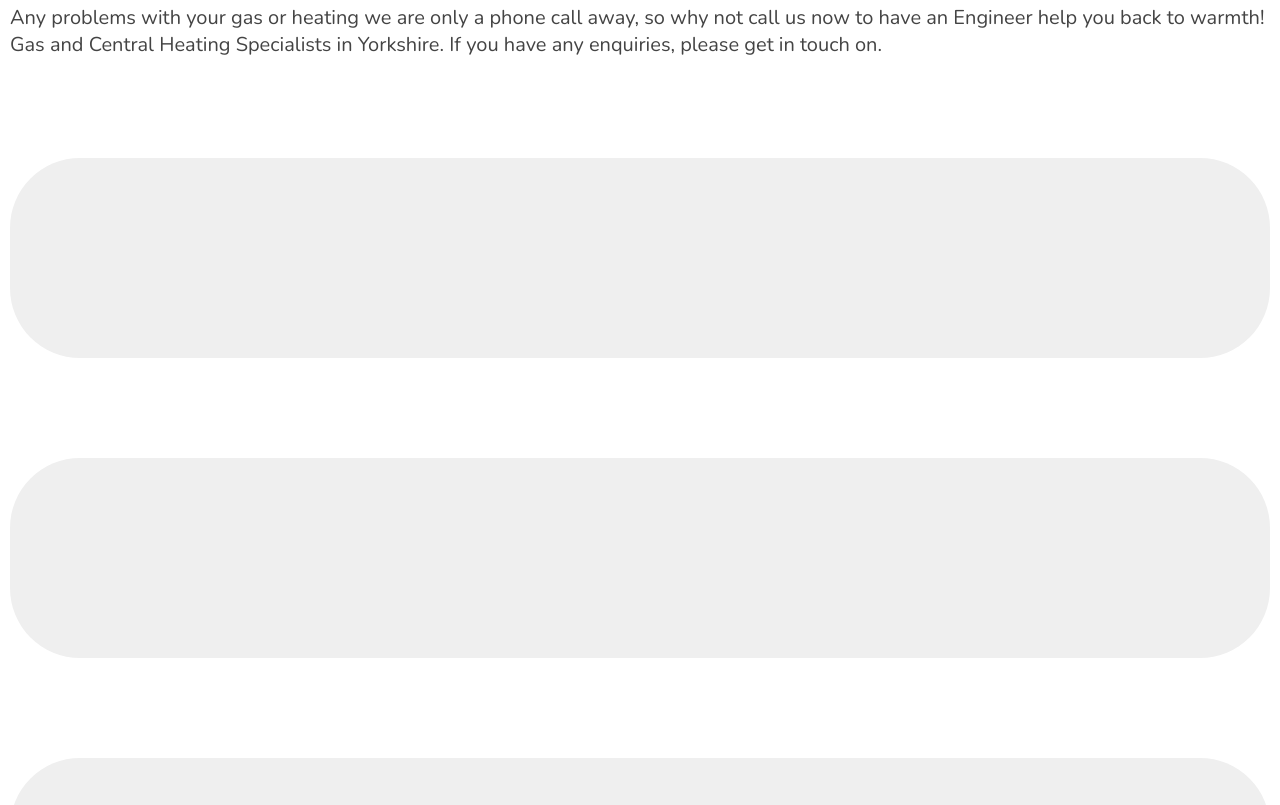
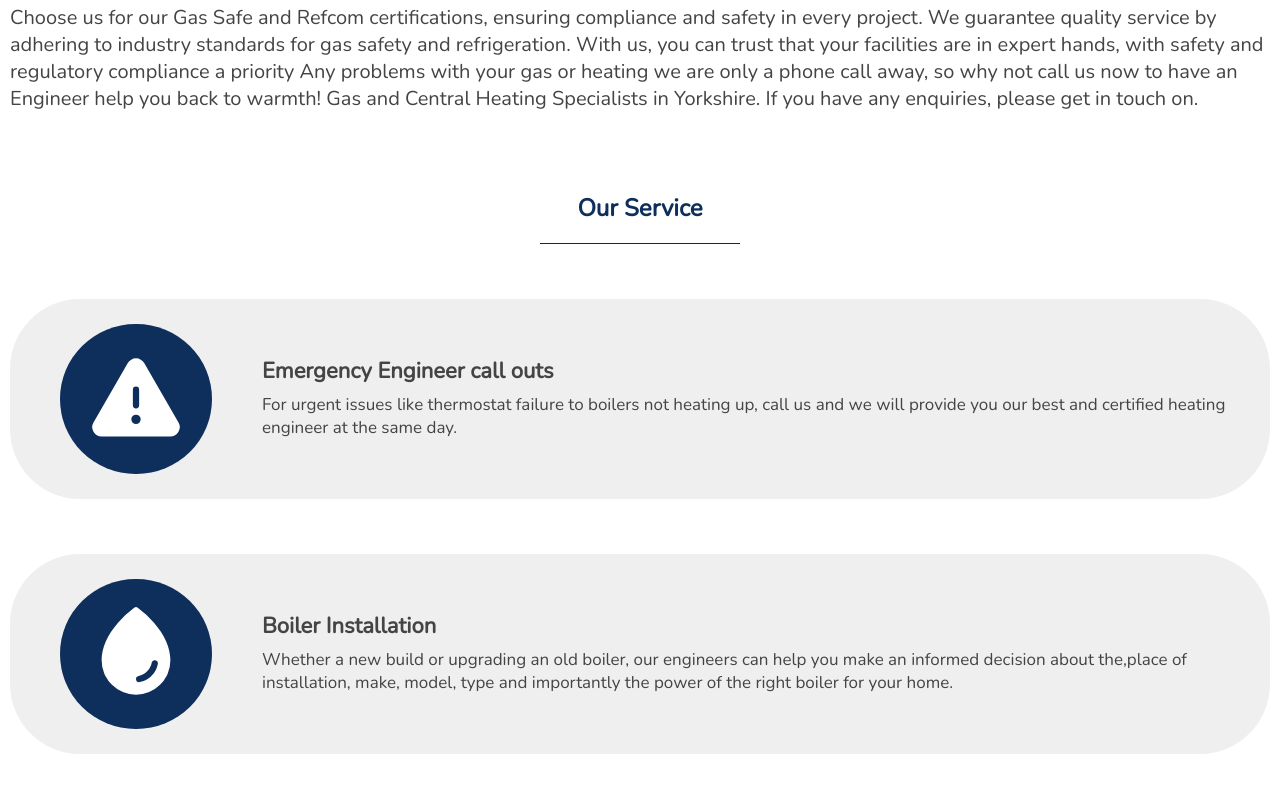
Before and after one commit to Iza-Soft/SDGas.Platform.UI, a React (Create React App) app: page /home in a window 1280 px wide. Shown: the part 340-1145 px from the top of the page. Built offline with nearby package versions, Linux system fonts and the light colour scheme.

Commit message:
Creating home page, adding cards

```diff
--- a/src/components/footer/style.module.css
+++ b/src/components/footer/style.module.css
@@ -1,5 +1,5 @@
 .footer {
-  /* position: absolute; */
+  position: relative;
   bottom: 0;
   background: #203568;
   color: #fff;
--- a/src/components/workspace/workspace-home/style.module.css
+++ b/src/components/workspace/workspace-home/style.module.css
@@ -22,3 +22,79 @@ div.container > .wrapper {
     gap: 20px;
   }
 }
+
+.card {
+  display: flex;
+  width: 100%;
+  margin-top: 55px;
+}
+
+.card > .head {
+  width: 20%;
+  height: 200px;
+  background-color: #efefef;
+  border-radius: 70px 0px 0px 70px;
+  position: relative;
+
+  .wrapper {
+    width: 60%;
+    height: 75%;
+    border-radius: 50%;
+    position: absolute;
+    top: 0;
+    bottom: 0;
+    left: 0;
+    right: 0;
+    margin: auto;
+    background-color: #0e2e5c;
+
+    .icon {
+      position: absolute;
+      top: 0;
+      bottom: 0;
+      left: 0;
+      right: 0;
+      margin: auto;
+    }
+  }
+}
+
+.card > .body {
+  width: 80%;
+  height: 200px;
+  background-color: #efefef;
+  border-radius: 0px 70px 70px 0px;
+  position: relative;
+
+  .wrapper {
+    height: 50%;
+    position: absolute;
+    top: 0;
+    bottom: 0;
+    left: 0;
+    right: 0;
+    margin: auto;
+
+    .title {
+      -webkit-font-smoothing: antialiased;
+      text-rendering: optimizelegibility;
+      font-size: 22px;
+      line-height: 2em;
+      font-weight: 800;
+    }
+
+    .content {
+      -webkit-font-smoothing: antialiased;
+      text-rendering: optimizelegibility;
+      font-size: 17px;
+      padding-right: 10px;
+    }
+  }
+}
+
+.heading {
+  color: #0e2e5c;
+  width: 200px;
+  text-align: center;
+  margin: auto;
+}
--- a/src/components/workspace/workspace-home/workspace-home.tsx
+++ b/src/components/workspace/workspace-home/workspace-home.tsx
@@ -1,108 +1,91 @@
 import React from "react";
 import style from "./style.module.css";
 import { Divider } from "@mui/material";
+import { PiWarningFill, PiDropFill } from "react-icons/pi";
+import { GiAutoRepair } from "react-icons/gi";
+import { FaPhoneAlt } from "react-icons/fa";
 
 const WorkspaceHome = (): React.JSX.Element => {
   return (
     <div className={style.container}>
       <div className={style.wrapper}>
-        <div style={{ border: "0px solid black", width: "100%" }}>
-          <div style={{ width: "100%" }}>
-            <div
-              style={{
-                border: "0px solid black",
-                color: "#0E2E5C",
-                width: "200px",
-                textAlign: "center",
-                margin: "auto",
-              }}
-            >
+        <div className="row">
+          <div className="row">
+            <div className={style.heading}>
               <h2>Why Us</h2>
               <Divider color="#0E2E5C" />
             </div>
-            <div className="textarea" style={{ paddingTop: "20px" }}>
+            <div className="textarea pt-20">
               <p>
-                Any problems with your gas or heating we are only a phone call
-                away, so why not call us now to have an Engineer help you back
-                to warmth! Gas and Central Heating Specialists in Yorkshire. If
-                you have any enquiries, please get in touch on.
+                Choose us for our Gas Safe and Refcom certifications, ensuring
+                compliance and safety in every project. We guarantee quality
+                service by adhering to industry standards for gas safety and
+                refrigeration. With us, you can trust that your facilities are
+                in expert hands, with safety and regulatory compliance a
+                priority Any problems with your gas or heating we are only a
+                phone call away, so why not call us now to have an Engineer help
+                you back to warmth! Gas and Central Heating Specialists in
+                Yorkshire. If you have any enquiries, please get in touch on.
               </p>
             </div>
           </div>
-          <div
-            style={{
-              display: "flex",
-              width: "100%",
-              border: "0px solid black",
-              marginTop: "100px",
-            }}
-          >
-            <div
-              style={{
-                width: "20%",
-                height: "200px",
-                backgroundColor: "#EFEFEF",
-                borderRadius: "70px 0px 0px 70px",
-              }}
-            ></div>
-            <div
-              style={{
-                width: "80%",
-                height: "200px",
-                backgroundColor: "#EFEFEF",
-                borderRadius: "0px 70px 70px 0px",
-              }}
-            ></div>
+          <div className="row">
+            <div className={`${style.heading} pt-40`}>
+              <h2>Our Service</h2>
+              <Divider color="#0E2E5C" />
+            </div>
           </div>
-          <div
-            style={{
-              display: "flex",
-              width: "100%",
-              border: "0px solid black",
-              marginTop: "100px",
-            }}
-          >
-            <div
-              style={{
-                width: "20%",
-                height: "200px",
-                backgroundColor: "#EFEFEF",
-                borderRadius: "70px 0px 0px 70px",
-              }}
-            ></div>
-            <div
-              style={{
-                width: "80%",
-                height: "200px",
-                backgroundColor: "#EFEFEF",
-                borderRadius: "0px 70px 70px 0px",
-              }}
-            ></div>
+          <div className={style.card}>
+            <div className={style.head}>
+              <div className={style.wrapper}>
+                <PiWarningFill size="100" className={style.icon} color="#fff" />
+              </div>
+            </div>
+            <div className={style.body}>
+              <div className={style.wrapper}>
+                <div className={style.title}>Emergency Engineer call outs</div>
+                <div className={`${style.content}`}>
+                  For urgent issues like thermostat failure to boilers not
+                  heating up, call us and we will provide you our best and
+                  certified heating engineer at the same day.
+                </div>
+              </div>
+            </div>
           </div>
-          <div
-            style={{
-              display: "flex",
-              width: "100%",
-              border: "0px solid black",
-              marginTop: "100px",
-            }}
-          >
-            <div
-              style={{
-                width: "20%",
-                height: "200px",
-                backgroundColor: "#EFEFEF",
-                borderRadius: "70px 0px 0px 70px",
-              }}
-            ></div>
-            <div
-              style={{
-                width: "80%",
-                height: "200px",
-                backgroundColor: "#EFEFEF",
-                borderRadius: "0px 70px 70px 0px",
-              }}
-            ></div>
+          <div className={style.card}>
+            <div className={style.head}>
+              <div className={style.wrapper}>
+                <PiDropFill size="100" className={style.icon} color="#fff" />
+              </div>
+            </div>
+            <div className={style.body}>
+              <div className={style.wrapper}>
+                <div className={style.title}>Boiler Installation</div>
+                <div className={style.content}>
+                  Whether a new build or upgrading an old boiler, our engineers
+                  can help you make an informed decision about the,place of
+                  installation, make, model, type and importantly the power of
+                  the right boiler for your home.
+                </div>
+              </div>
+            </div>
+          </div>
+          <div className={style.card}>
+            <div className={style.head}>
+              <div className={style.wrapper}>
+                <GiAutoRepair size="100" className={style.icon} color="#fff" />
+              </div>
+            </div>
+            <div className={style.body}>
+              <div className={style.wrapper}>
+                <div className={style.title}>Boiler Repair</div>
+                <div className={style.content}>
+                  We are able to repair boilers installed at your home. Our
+                  experienced engineers will come at your door step and diagnose
+                  the issue and repair it .
+                </div>
+              </div>
+            </div>
           </div>
         </div>
       </div>
--- a/src/css/global.css
+++ b/src/css/global.css
@@ -1,4 +1,8 @@
 @import url("https://fonts.googleapis.com/css?family=Nunito");
+
+:root {
+  --sapphire-color: #0e2e5c;
+}
 
 body {
   margin: 0;
@@ -30,3 +34,21 @@ body {
   text-rendering: optimizelegibility;
   font-size: 20px;
 }
+
+/* row */
+.row {
+  width: 100%;
+}
+
+/* padding */
+.pt-20 {
+  padding-top: 20px;
+}
+
+.pt-40 {
+  padding-top: 40px;
+}
+
+/* .sapphire {
+  color: var(--sapphire-color);
+} */
```
